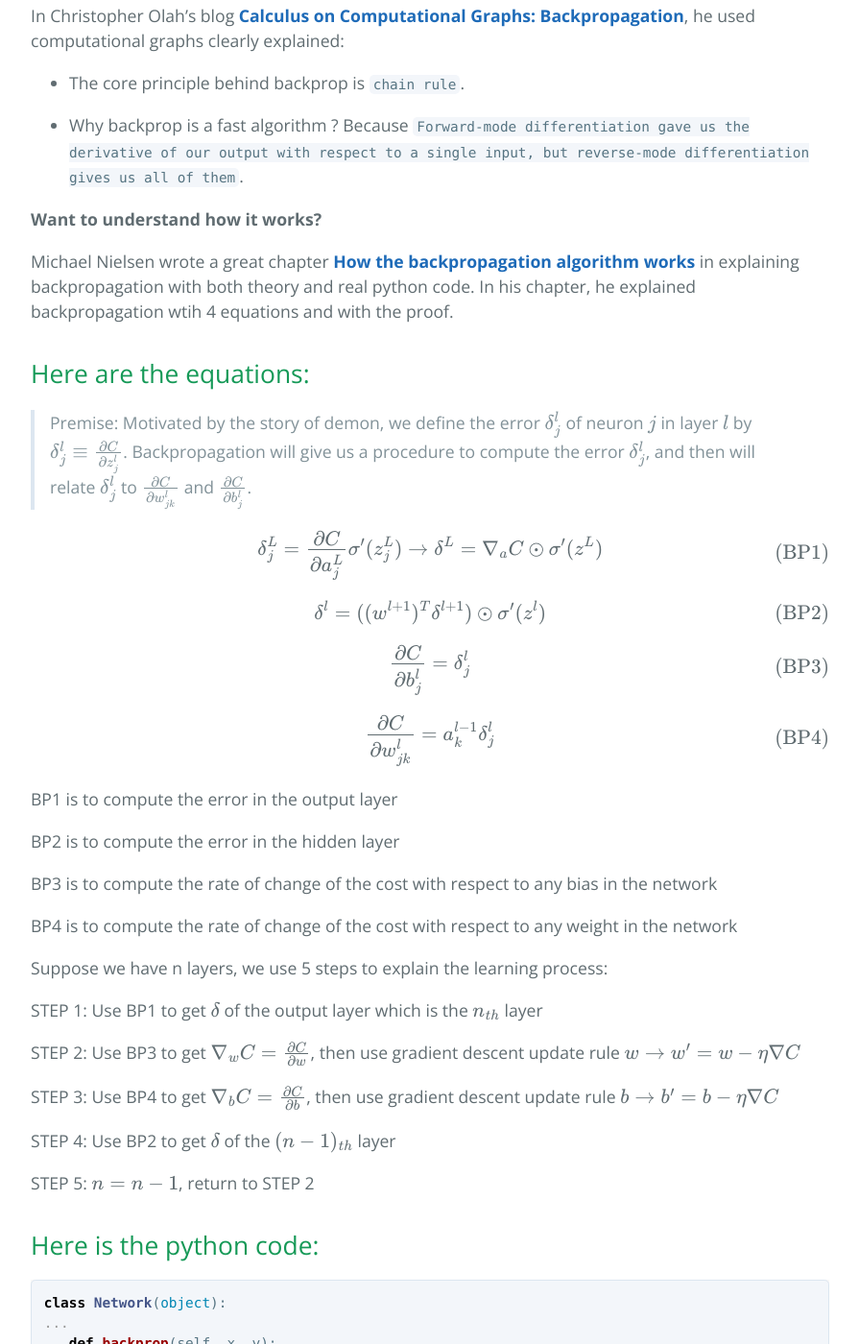
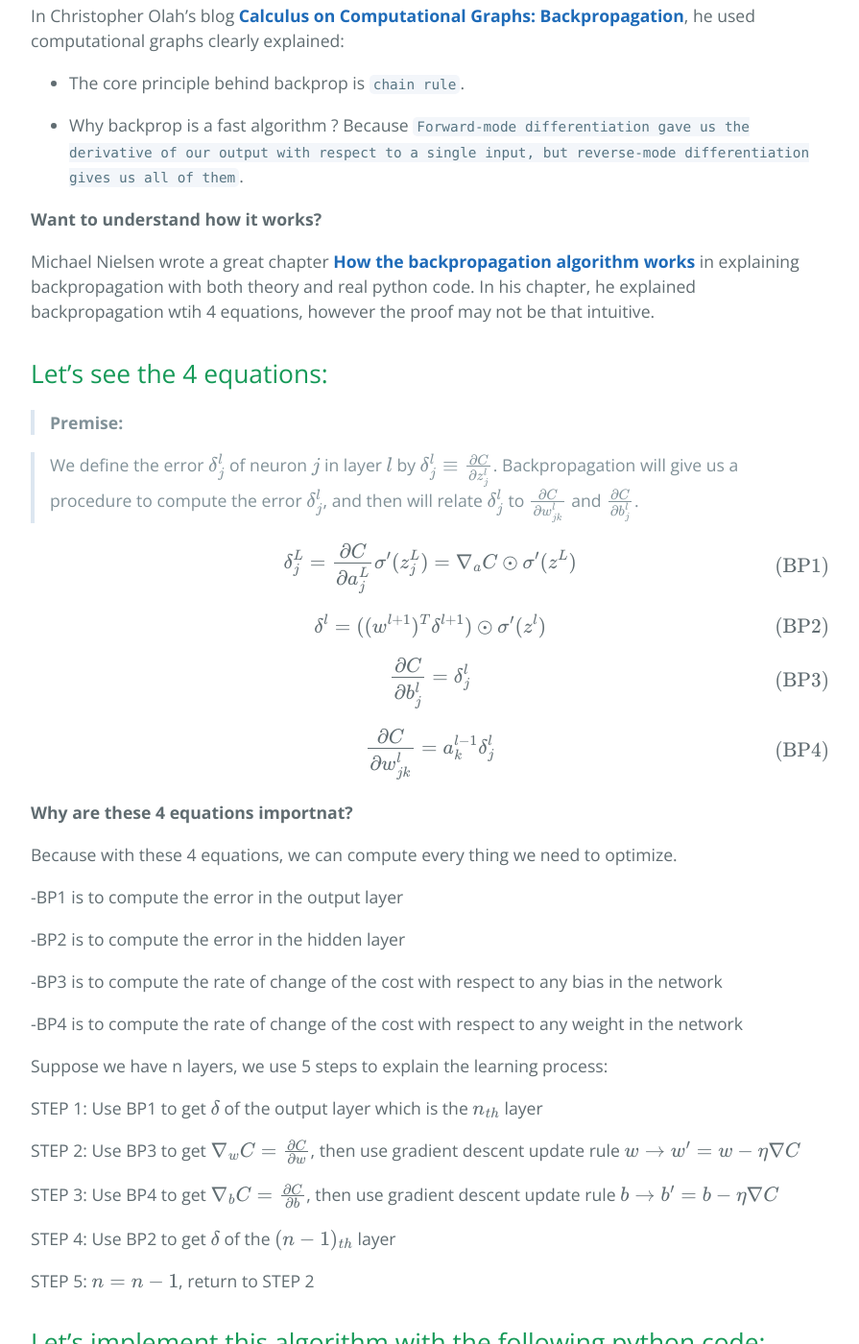
Before and after one commit to zikuicai/zikuicai.github.io, a Jekyll site: the page built from _posts/2017-12-28-backprop.md, in a window 1280 px wide and 1400 px high, scrolled down 1014 px. Shown: the whole window at 96% size, without its empty margins (192-1087 px from the left). Built offline with Jekyll 4.4.1, drawn with Linux system fonts in a browser that asks for light colours; formulas are drawn with MathJax 3; some of the changed text lies outside the part shown.

Commit message:
Update 2017-12-28-backprop.md

````diff
--- a/_posts/2017-12-28-backprop.md
+++ b/_posts/2017-12-28-backprop.md
@@ -32,15 +32,17 @@ In Christopher Olah's blog [**Calculus on Computational Graphs: Backpropagation*
 
 **Want to understand how it works?**
 
-Michael Nielsen wrote a great chapter [**How the backpropagation algorithm works**](http://neuralnetworksanddeeplearning.com/chap2.html) in explaining backpropagation with both theory and real python code. In his chapter, he explained backpropagation wtih 4 equations and with the proof.
+Michael Nielsen wrote a great chapter [**How the backpropagation algorithm works**](http://neuralnetworksanddeeplearning.com/chap2.html) in explaining backpropagation with both theory and real python code. In his chapter, he explained backpropagation wtih 4 equations, however the proof may not be that intuitive.
 
-Here are the equations:
+Let's see the 4 equations:
 ---
 
-> Premise: Motivated by the story of demon, we define the error $$\delta^l_j$$ of neuron $$j$$ in layer $$l$$ by $$\delta^l_j \equiv \frac{\partial C}{\partial z^l_j}$$. Backpropagation will give us a procedure to compute the error $$\delta^l_j$$, and then will relate $$\delta^l_j$$ to $$\frac{\partial C}{\partial w^l_{jk}}$$ and $$\frac{\partial C}{\partial b^l_j}$$.
+> **Premise:**
+
+> We define the error $$\delta^l_j$$ of neuron $$j$$ in layer $$l$$ by $$\delta^l_j \equiv \frac{\partial C}{\partial z^l_j}$$. Backpropagation will give us a procedure to compute the error $$\delta^l_j$$, and then will relate $$\delta^l_j$$ to $$\frac{\partial C}{\partial w^l_{jk}}$$ and $$\frac{\partial C}{\partial b^l_j}$$.
 
 \begin{eqnarray}
-  \delta^L_j = \frac{\partial C}{\partial a^L_j} \sigma'(z^L_j) \rightarrow \delta^L = \nabla_a C \odot \sigma'(z^L)
+  \delta^L_j = \frac{\partial C}{\partial a^L_j} \sigma'(z^L_j) = \nabla_a C \odot \sigma'(z^L)
 \tag{BP1}\end{eqnarray}
 
 \begin{eqnarray}
@@ -55,13 +57,17 @@ Here are the equations:
   \frac{\partial C}{\partial w^l_{jk}} = a^{l-1}_k \delta^l_j
 \tag{BP4}\end{eqnarray}
 
-BP1 is to compute the error in the output layer
+**Why are these 4 equations importnat?**
 
-BP2 is to compute the error in the hidden layer
+Because with these 4 equations, we can compute every thing we need to optimize.
 
-BP3 is to compute the rate of change of the cost with respect to any bias in the network
+-BP1 is to compute the error in the output layer
 
-BP4 is to compute the rate of change of the cost with respect to any weight in the network
+-BP2 is to compute the error in the hidden layer
+
+-BP3 is to compute the rate of change of the cost with respect to any bias in the network
+
+-BP4 is to compute the rate of change of the cost with respect to any weight in the network
 
 Suppose we have n layers, we use 5 steps to explain the learning process:
 
@@ -75,9 +81,7 @@ STEP 4: Use BP2 to get $$\delta$$ of the $$(n-1)_{th}$$ layer
 
 STEP 5: $$n = {n-1}$$, return to STEP 2
 
-
-
-Here is the python code:
+Let's implement this algorithm with the following python code:
 ---
 
 ```python
@@ -136,6 +140,8 @@ Here is a video explaining backpropagation:
 ---
 
 <div align="center"><iframe width="820" height="460" src="https://www.youtube.com/embed/tIeHLnjs5U8" frameborder="0" gesture="media" allow="encrypted-media" allowfullscreen></iframe></div>
+
+Pay attention to the video starting from 4:00.
 
 In trask's post [A Neural Network in 11 lines of Python](http://iamtrask.github.io/2015/07/12/basic-python-network/):
 
````
